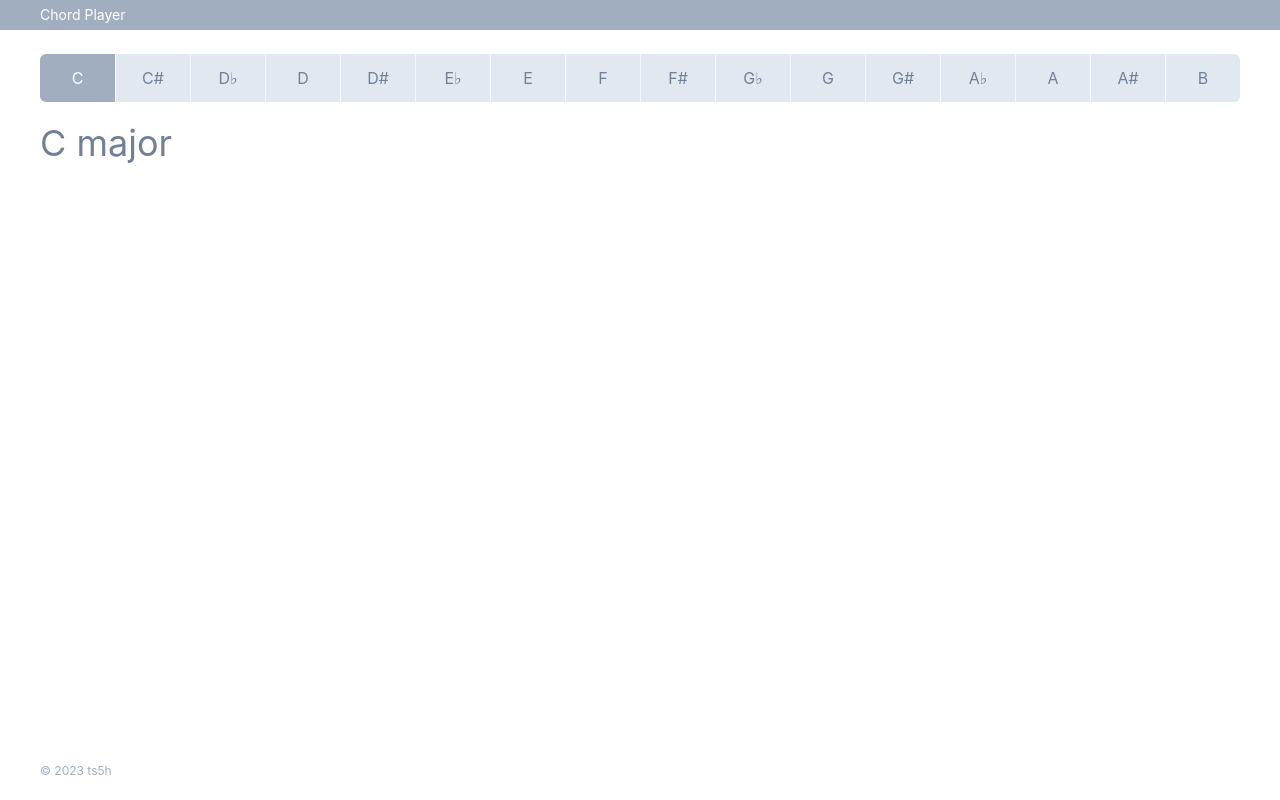
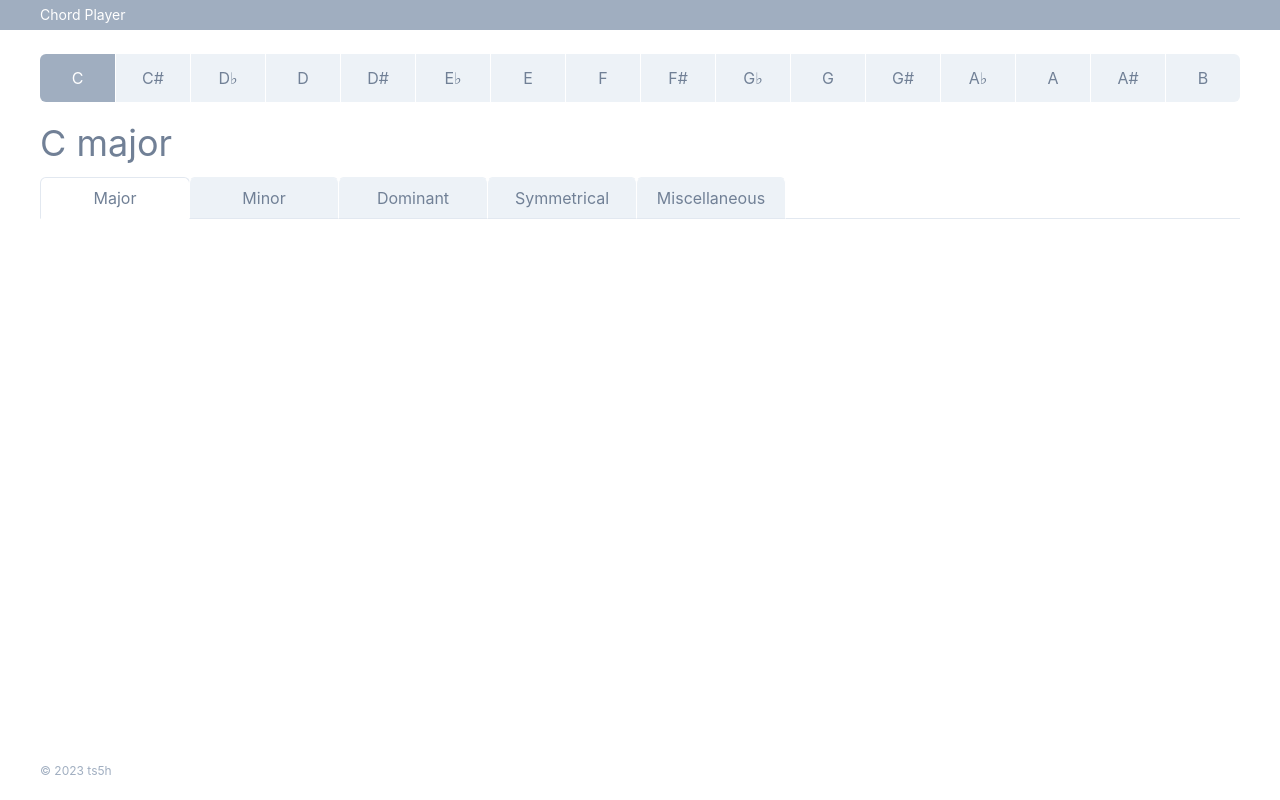
Before and after one commit to ts5h/chord_explorer, a React (Create React App) app: page /c/major in a window 1280 px wide. Built offline with nearby package versions, Linux system fonts and the light colour scheme.

Commit message:
Add tabs nav for chords

```diff
--- a/src/components/Contents/index.tsx
+++ b/src/components/Contents/index.tsx
@@ -4,7 +4,8 @@ import { useAtom } from "jotai/react";
 import { getCurrentChord, getCurrentScale } from "~/store/global/atoms";
 import { scales } from "~/vo/Scales";
 import { chords } from "~/vo/Chords";
-import { ScalesNav } from "~/components/ScalesNav";
+import { NavScales } from "~/components/Nav/Scales";
+import { NavChords } from "~/components/Nav/Chords";
 
 export const Contents = () => {
   const [currentScale] = useAtom(getCurrentScale);
@@ -21,12 +22,13 @@ export const Contents = () => {
 
   return (
     <>
-      <ScalesNav />
-      <HStack mt={5}>
+      <NavScales />
+      <HStack mt={5} mb={3}>
         <Heading as="h2" size="xl" color="gray.500" fontWeight="normal">
           {scaleObj?.label} {chordObj?.label}
         </Heading>
       </HStack>
+      <NavChords />
     </>
   );
 };
--- /dev/null
+++ b/src/components/Nav/Chords/index.tsx
@@ -0,0 +1,34 @@
+import React from "react";
+import { TabList, Tabs, Tab } from "@chakra-ui/react";
+import { categorizeChords } from "~/vo/Chords";
+
+export const NavChords = () => {
+  return (
+    <Tabs variant="enclosed-colored" w="full">
+      <TabList>
+        {categorizeChords.map((chord, index) => (
+          <Tab
+            key={index}
+            width="150px"
+            px={0}
+            bgColor="gray.100"
+            borderTopRadius="md"
+            borderTopColor="gray.100"
+            borderLeftColor="white"
+            borderRightColor="white"
+            color="gray.500"
+            _selected={{
+              bgColor: "white",
+              borderTopColor: "gray.200",
+              borderRightColor: "gray.200",
+              borderBottomColor: "white",
+              borderLeftColor: "gray.200",
+            }}
+          >
+            {chord.category.charAt(0).toUpperCase() + chord.category.slice(1)}
+          </Tab>
+        ))}
+      </TabList>
+    </Tabs>
+  );
+};
--- a/src/components/ScalesNav/RadioCard/index.tsx
+++ b/src/components/Nav/Scales/RadioCard/index.tsx
@@ -17,9 +17,9 @@ export const RadioCard = (props: Props) => {
       <input {...input} />
       <Box
         {...checkbox}
-        bg="gray.200"
+        bg="gray.100"
         borderLeftWidth={props.index === 0 ? 0 : 1}
-        borderColor="gray.50"
+        borderColor="white"
         color="gray.500"
         cursor="pointer"
         textAlign="center"
--- a/src/components/ScalesNav/index.tsx
+++ b/src/components/Nav/Scales/index.tsx
@@ -5,9 +5,9 @@ import { useAtom } from "jotai/react";
 import { getCurrentChord, getCurrentScale } from "~/store/global/atoms";
 import { scales } from "~/vo/Scales";
 import { chords } from "~/vo/Chords";
-import { RadioCard } from "~/components/ScalesNav/RadioCard";
+import { RadioCard } from "~/components/Nav/Scales/RadioCard";
 
-export const ScalesNav = () => {
+export const NavScales = () => {
   const urlParams = useParams<{ scale: string; chord: string }>();
   const navigate = useNavigate();
 
--- a/src/vo/Chords/index.ts
+++ b/src/vo/Chords/index.ts
@@ -371,5 +371,3 @@ export const categorizeChords: CategorizeChords[] = categories.map(
     };
   },
 );
-
-console.log(categorizeChords);
```
